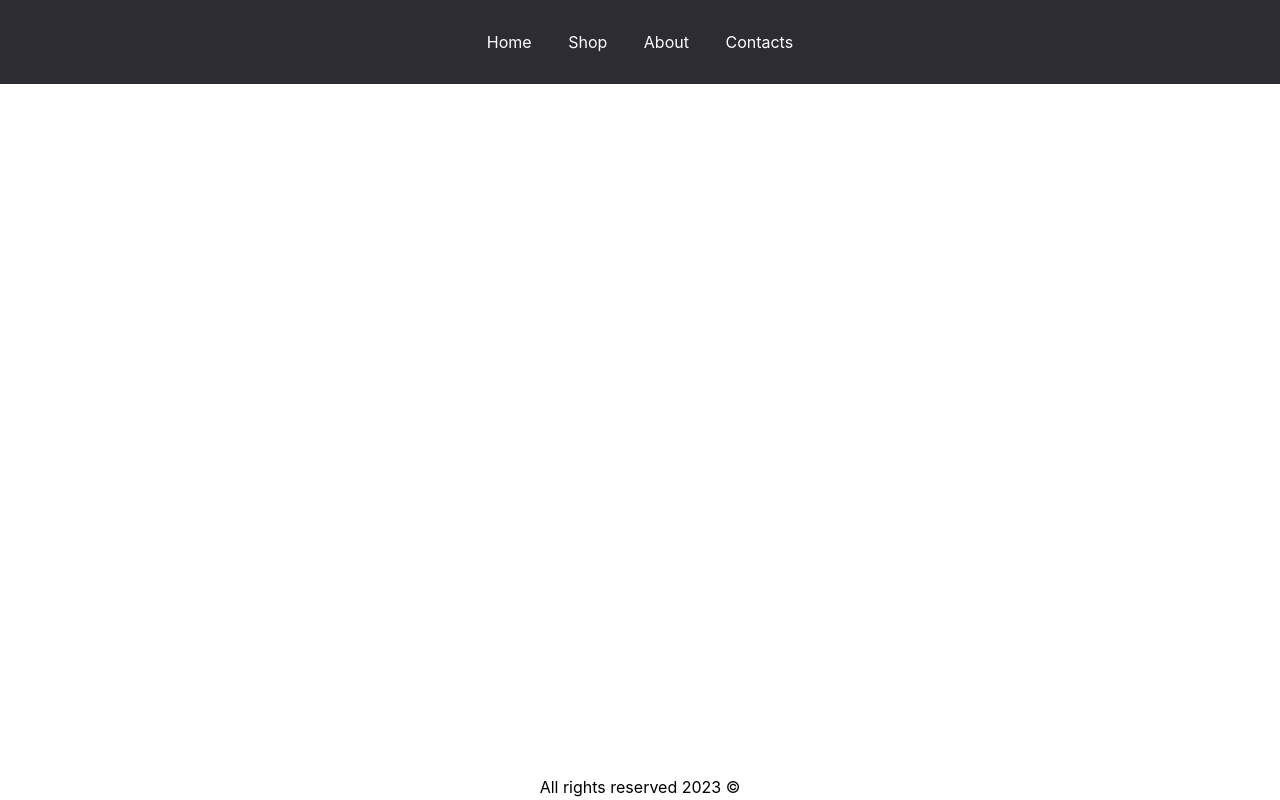
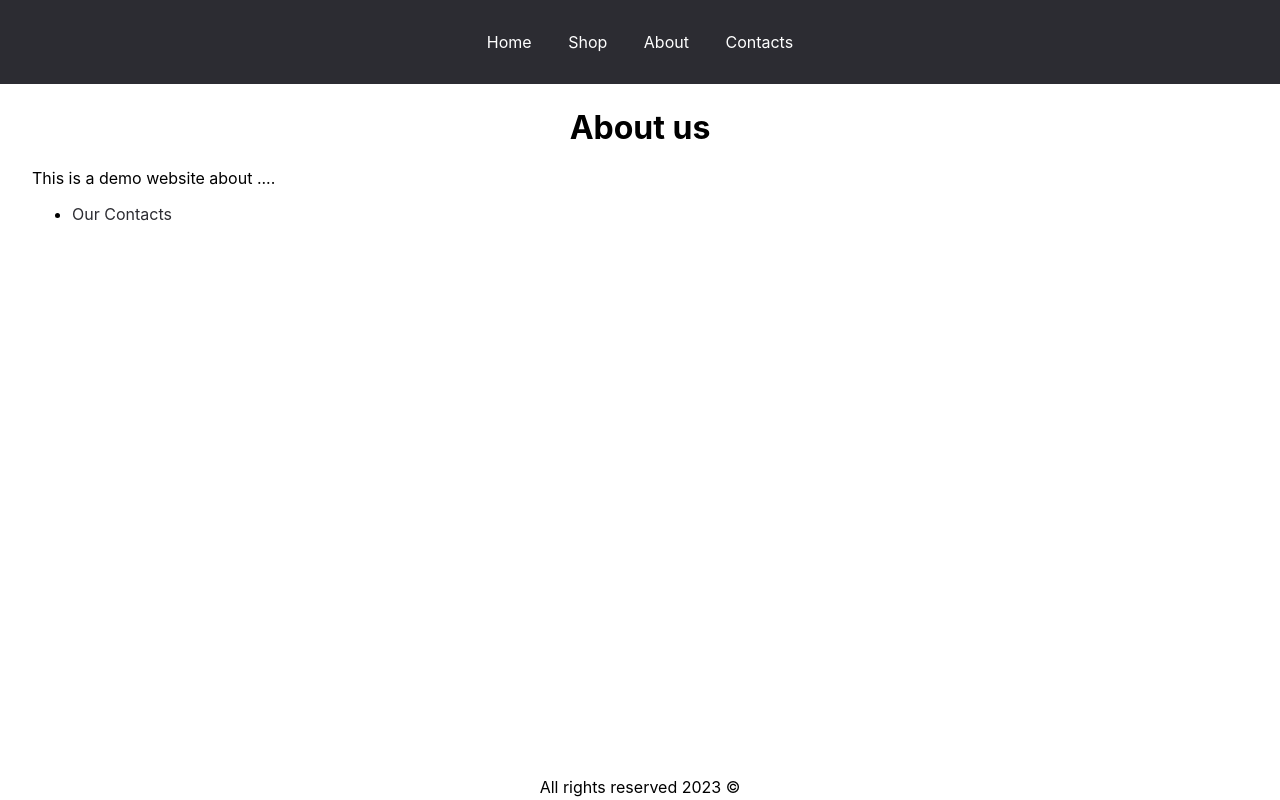
Before and after one commit to gintariukai/ProjectApp, a React (Create React App) app: page /about in a window 1280 px wide. Built offline with nearby package versions, Linux system fonts and the light colour scheme.

Commit message:
Added nested Routes, add new folder img, add images Remedy

```diff
--- a/src/App.js
+++ b/src/App.js
@@ -21,7 +21,9 @@ function App() {
                 <Route path="/" element={<Layout/>}>
                     <Route index element={<Home/>}/>
                     <Route path="shop" element={<Shop/>}/>
-                    <Route path="about" element={<About/>}/>
+                    <Route path="about" element={<About/>}>
+                        <Route path="contacts" element={<p>Contact</p>} />
+                    </Route>
                     <Route path="posts/:id" element={<Single/>}/>
                     <Route path="contacts" element={<Contacts/>}/>
                     <Route path="login" element={<Login/>}/>
--- a/src/pages/About.js
+++ b/src/pages/About.js
@@ -1,7 +1,14 @@
+import {Link, Outlet,} from "react-router-dom";
+
 const About = () => {
     return (
             <div>
-
+                <h1>About us</h1>
+                <p>This is a demo website about ....</p>
+                <ul>
+                    <li><Link to="contacts">Our Contacts</Link></li>
+                </ul>
+                <Outlet/>
             </div>
     )
 }
--- a/src/pages/Home.js
+++ b/src/pages/Home.js
@@ -1,7 +1,7 @@
 const Home = () => {
     return (
         <div>
-
+            <h1>HOME PAGE</h1>
         </div>
     )
 }
```
Also changed, not shown: src/img/Remedy.jpeg (added).
